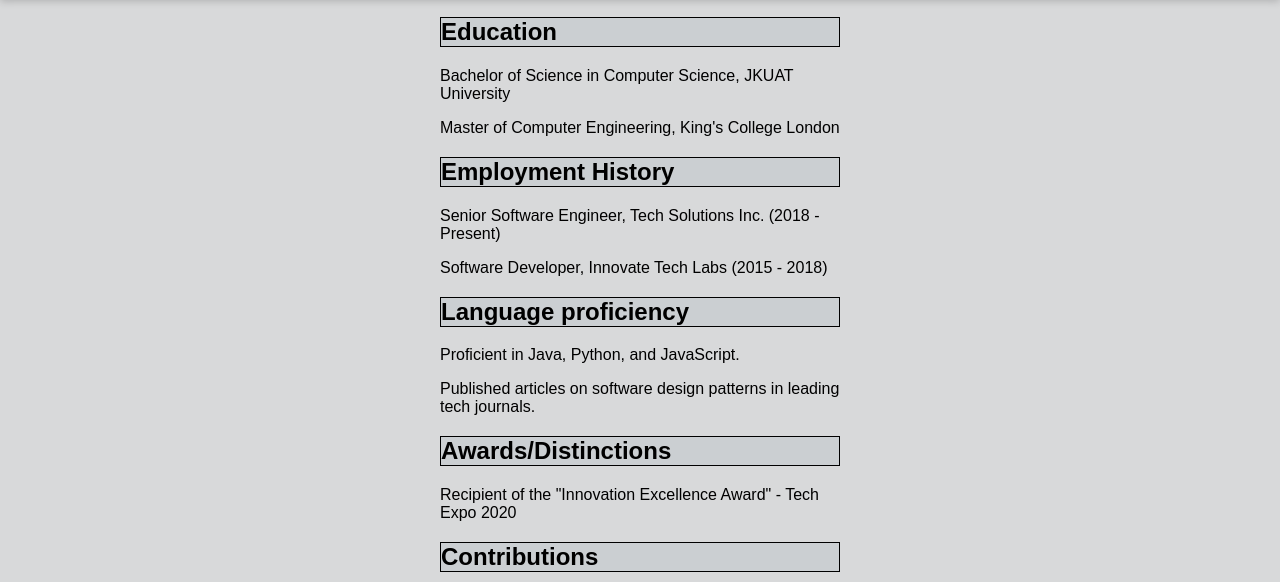
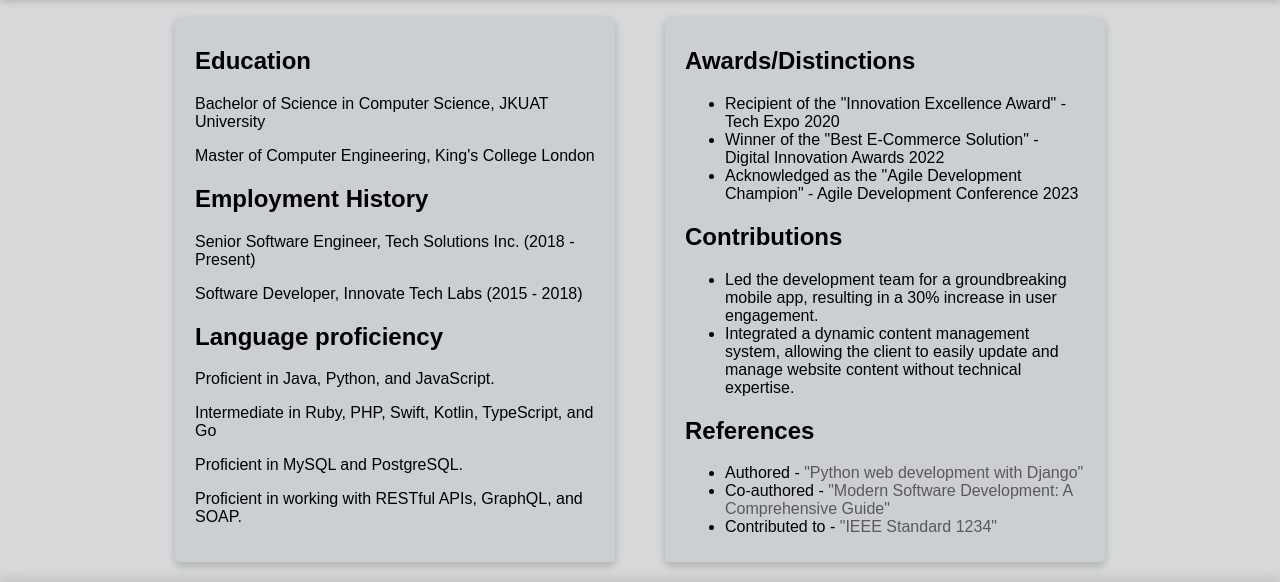
Before and after one commit to ZawadiKiarie/portfolio-demo, a plain HTML site: page index.html in a window 1280 px wide. Shown: the part 218-800 px from the top of the page. Drawn offline with Linux system fonts and the light colour scheme; a web font is replaced by a local one.

Commit message:
modify home page

```diff
--- a/index.html
+++ b/index.html
@@ -24,11 +24,11 @@
   </nav>
 
   <main class="biography">
-    <div class="bio-container">
+    <div class="left-side">
       <div class="education">
-          <h2>Education</h2>
-          <p>Bachelor of Science in Computer Science, JKUAT University</p>
-          <p>Master of Computer Engineering, King's College London</p>
+        <h2>Education</h2>
+        <p>Bachelor of Science in Computer Science, JKUAT University</p>
+        <p>Master of Computer Engineering, King's College London</p>
       </div>
 
       <div class="employment">
@@ -40,25 +40,41 @@
       <div class="relevant-info">
           <h2>Language proficiency</h2>
           <p>Proficient in Java, Python, and JavaScript.</p>
-          <p>Published articles on software design patterns in leading tech journals.</p>
+          <p>Intermediate in Ruby, PHP, Swift, Kotlin, TypeScript, and Go</p>
+          <p>Proficient in MySQL and PostgreSQL.</p>
+          <p>Proficient in working with RESTful APIs, GraphQL, and SOAP.</p>
       </div>
+    </div>
 
+    <div class="right-side">
       <div class="awards">
-          <h2>Awards/Distinctions</h2>
-          <p>Recipient of the "Innovation Excellence Award" - Tech Expo 2020</p>
+        <h2>Awards/Distinctions</h2>
+        <ul>
+          <li>Recipient of the "Innovation Excellence Award" - Tech Expo 2020</li>
+          <li>Winner of the "Best E-Commerce Solution" - Digital Innovation Awards 2022</li>
+          <li>Acknowledged as the "Agile Development Champion" - Agile Development Conference 2023</li>
+        </ul>
       </div>
 
       <div class="contributions">
           <h2>Contributions</h2>
-          <p>Led the development team for a groundbreaking mobile app, resulting in a 30% increase in user engagement.</p>
+          <ul>
+            <li>Led the development team for a groundbreaking mobile app, resulting in a 30% increase in user engagement.</li>
+            <li>Integrated a dynamic content management system, allowing the client to easily update and manage website content without technical expertise.</li>
+          </ul>
+          <p></p>
       </div>
 
       <div class="references">
           <h2>References</h2>
-          <p>Co-authored "Modern Software Development: A Comprehensive Guide" - [Link to Book]</p>
-          <p>Contributed to IEEE Standard 1234 - [Link to Standard]</p>
+          <ul>
+            <li>Authored - <a href="https://books.google.co.ke/books?hl=en&lr=&id=M2D5nnYlmZoC&oi=fnd&pg=PT31&dq=web+development&ots=v_SGEr6UNT&sig=uKhGB9kvToJHKNg2VDgpR9w7j9k&redir_esc=y#v=onepage&q=web%20development&f=false" target="_blank">"Python web development with Django"</a></li>
+            <li>Co-authored - <a href="https://ieeexplore.ieee.org/abstract/document/65127" target="_blank">"Modern Software Development: A Comprehensive Guide"</a></li>
+            <li>Contributed to - <a href="https://ieeexplore.ieee.org/abstract/document/1007415" target="_blank">"IEEE Standard 1234"</a></li>
+          </ul>
       </div>
     </div>
+
   </main>
 
   <footer class="footer">
--- a/styles.css
+++ b/styles.css
@@ -77,10 +77,21 @@ body{
 main{
   display: flex;
   justify-content: center;
-  align-items: center;
+  gap: 50px;
+  margin-top: 20px;
+  margin-bottom: 20px;
 }
 
-.bio-container{
+.left-side, .right-side{
+  width: 400px;
+  background-color: #cbcfd2;
+  border-radius: 5px;
+  padding: 10px 20px;
+  box-shadow: 0 4px 10px rgba(0, 0, 0, 0.2);
+
+}
+
+.right-side{
   width: 400px;
 }
 
@@ -101,7 +112,7 @@ main{
   color: #F0F0F0;
 }
 
-h2{
-  border: 1px solid black;
-  background-color: #cbcfd2;
+li a{
+  color: #5c5858;
+  text-decoration: none;
 }
```
